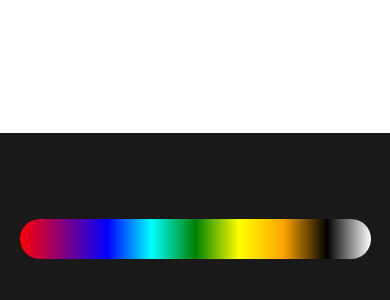
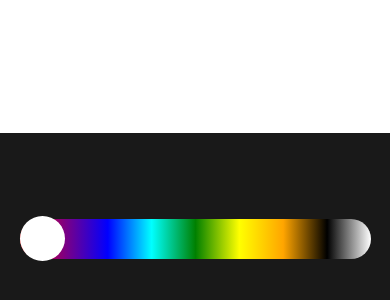
Before and after one commit to iqbal2906/COLORPICKER, a React Native app: screen / in a window 390 px wide. Shown: the part 500-800 px from the top of the page. Built offline with nearby package versions, Linux system fonts and the light colour scheme.

Commit message:
add white picker circle

```diff
--- a/components/ColorPicker.tsx
+++ b/components/ColorPicker.tsx
@@ -11,10 +11,23 @@ const ColorPicker: React.FC<ColorPickerProps> = ({
   style,
 }) => {
   return (
-    <LinearGradient colors={colors} start={start} end={end} style={style} />
+    <View style={{ justifyContent: "center" }}>
+      <LinearGradient colors={colors} start={start} end={end} style={style} />
+      <View style={styles.picker} />
+    </View>
   );
 };
 
-const styles = StyleSheet.create({});
+const CIRCLE_PICKER_SIZE = 45;
+
+const styles = StyleSheet.create({
+  picker: {
+    position: "absolute",
+    backgroundColor: "#fff",
+    width: CIRCLE_PICKER_SIZE,
+    height: CIRCLE_PICKER_SIZE,
+    borderRadius: CIRCLE_PICKER_SIZE / 2,
+  },
+});
 
 export { ColorPicker };
```
